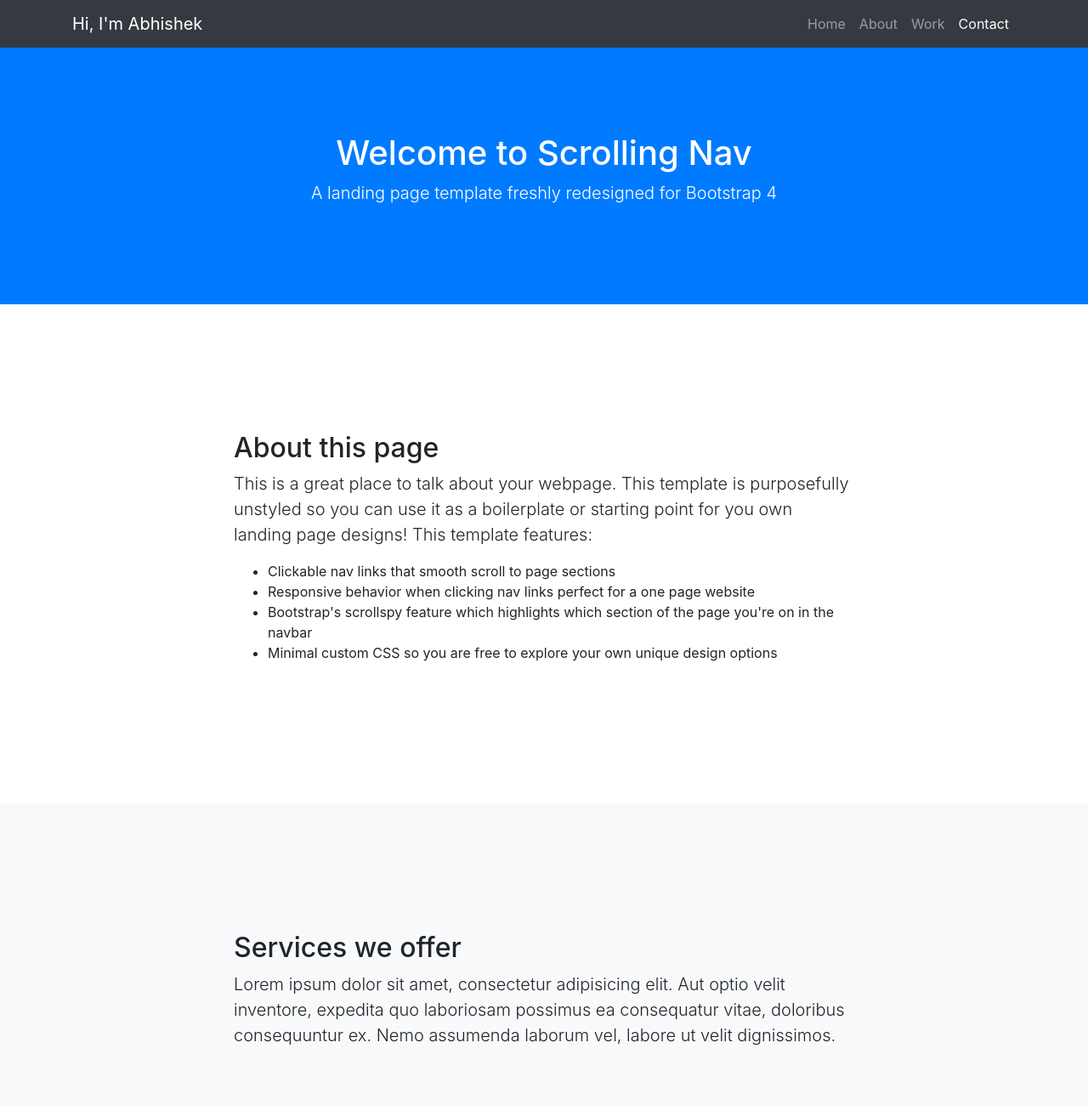
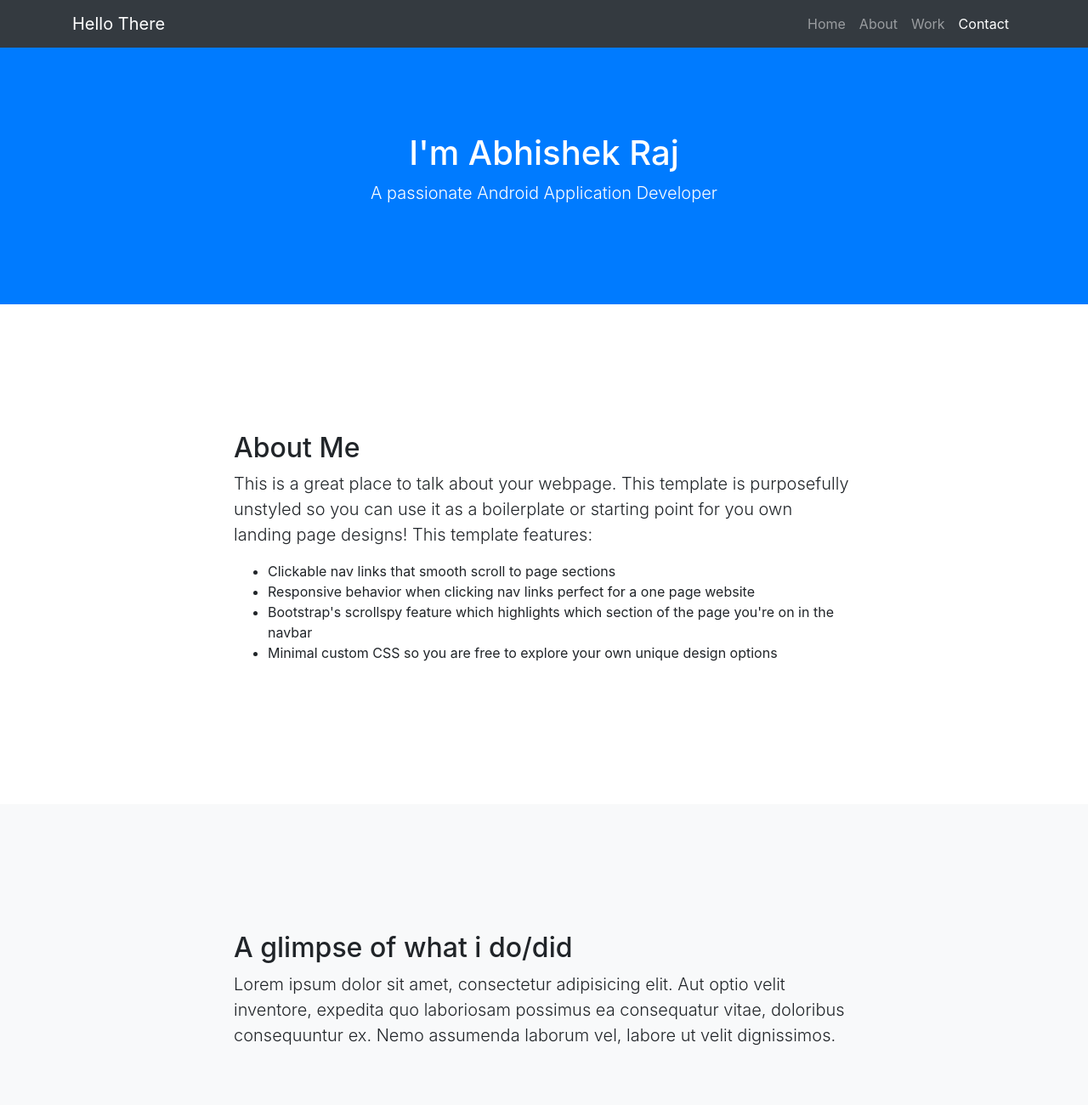
Before and after one commit to abhigitzone/abhigitzone.github.io, a website with bundled scripts: page index.html in a window 1280 px wide. Shown: the top 1300 px of the page at 85% size. Built offline with nearby package versions, Linux system fonts and the light colour scheme.

Commit message:
Update index.html

```diff
--- a/index.html
+++ b/index.html
@@ -23,7 +23,7 @@
   <!-- Navigation -->
   <nav class="navbar navbar-expand-lg navbar-dark bg-dark fixed-top" id="mainNav">
     <div class="container">
-      <a class="navbar-brand js-scroll-trigger" href="#page-top">Hi, I'm Abhishek</a>
+      <a class="navbar-brand js-scroll-trigger" href="#page-top">Hello There</a>
       <button class="navbar-toggler" type="button" data-toggle="collapse" data-target="#navbarResponsive" aria-controls="navbarResponsive" aria-expanded="false" aria-label="Toggle navigation">
         <span class="navbar-toggler-icon"></span>
       </button>
@@ -48,8 +48,8 @@
 
   <header class="bg-primary text-white">
     <div class="container text-center">
-      <h1>Welcome to Scrolling Nav</h1>
-      <p class="lead">A landing page template freshly redesigned for Bootstrap 4</p>
+      <h1>I'm Abhishek Raj</h1>
+      <p class="lead">A passionate Android Application Developer</p>
     </div>
   </header>
 
@@ -57,7 +57,7 @@
     <div class="container">
       <div class="row">
         <div class="col-lg-8 mx-auto">
-          <h2>About this page</h2>
+          <h2>About Me</h2>
           <p class="lead">This is a great place to talk about your webpage. This template is purposefully unstyled so you can use it as a boilerplate or starting point for you own landing page designs! This template features:</p>
           <ul>
             <li>Clickable nav links that smooth scroll to page sections</li>
@@ -70,11 +70,11 @@
     </div>
   </section>
 
-  <section id="services" class="bg-light">
+  <section id="Work" class="bg-light">
     <div class="container">
       <div class="row">
         <div class="col-lg-8 mx-auto">
-          <h2>Services we offer</h2>
+          <h2>A glimpse of what i do/did</h2>
           <p class="lead">Lorem ipsum dolor sit amet, consectetur adipisicing elit. Aut optio velit inventore, expedita quo laboriosam possimus ea consequatur vitae, doloribus consequuntur ex. Nemo assumenda laborum vel, labore ut velit dignissimos.</p>
         </div>
       </div>
```
